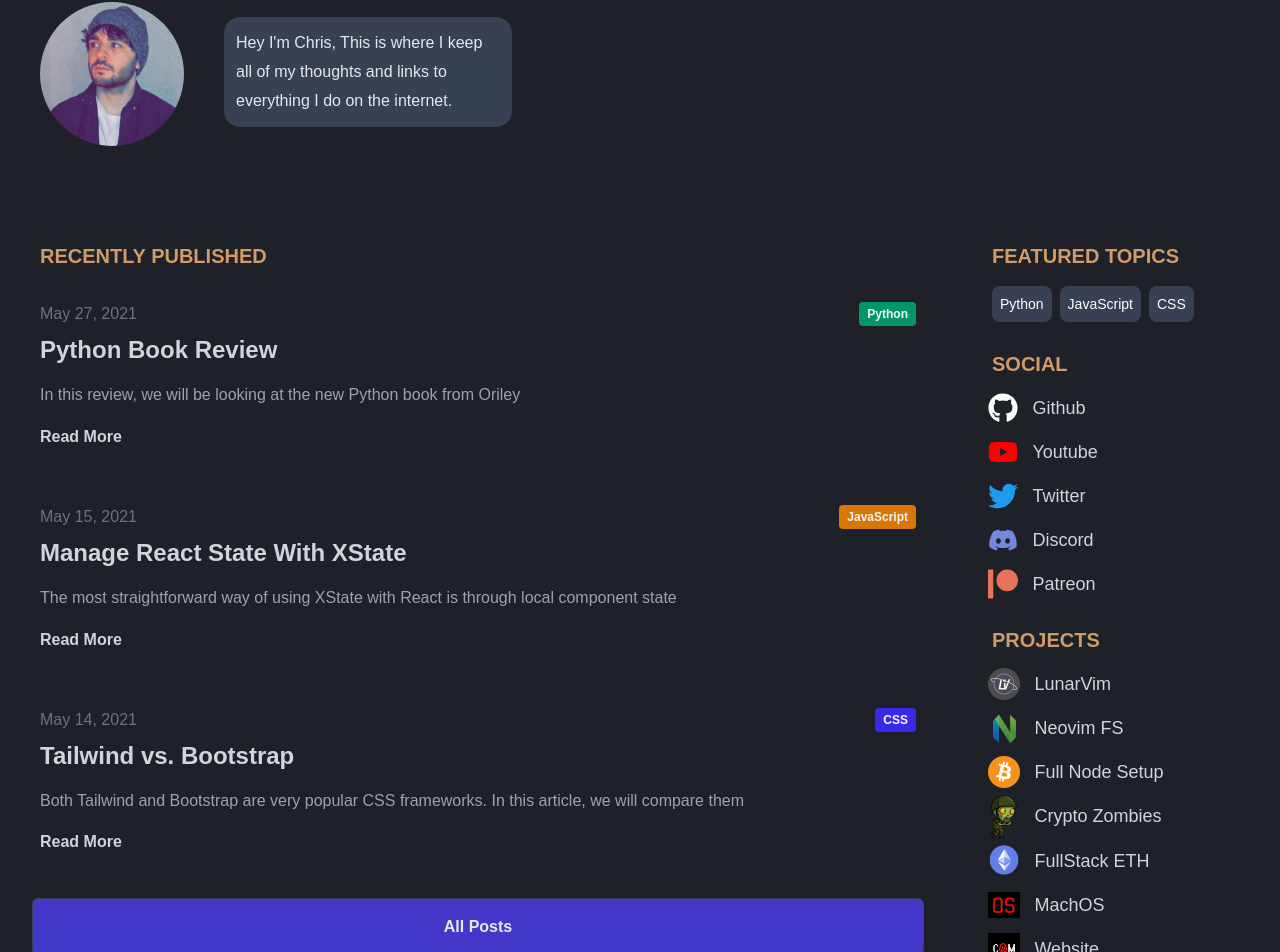
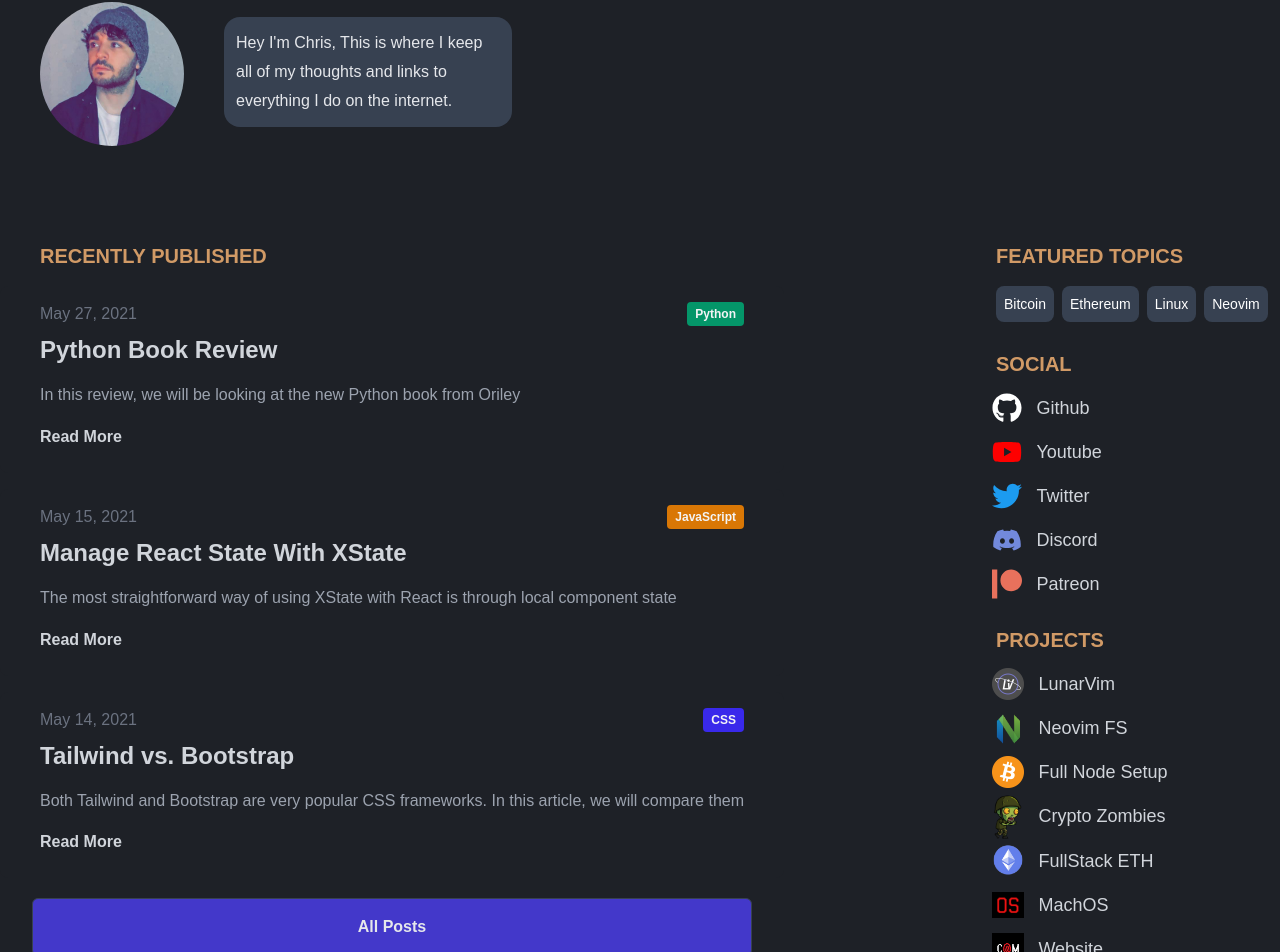
Before and after one commit to ChristianChiarulli/old_website, a Next.js app: page / in a window 1280 px wide. Shown: the part 166-1118 px from the top of the page. Built offline with nearby package versions, Linux system fonts and the light colour scheme.

Commit message:
finish porting most of the css

```diff
--- a/pages/index.js
+++ b/pages/index.js
@@ -5,58 +5,47 @@ import { getPosts } from '@/lib/posts'
 import CategoryList from '@/components/CategoryList'
 import SocialList from '@/components/SocialList'
 import ProjectList from '@/components/ProjectList'
+import styles from '@/styles/home.module.css'
 
 export default function HomePage({ posts }) {
   return (
     <Layout>
-      <div className=' flex-col justify-between'>
-        <div className='flex-col'>
-          <div className='flex relative py-4 container mx-auto justify-start'>
-            <div className='px-10 text-gray-200 w-56'>
-              <div>
+      <div className={styles.home__container}>
+        <div className={styles.home__image__container}>
           <img
-                  className='w-40 rounded-full'
+            className={styles.home__image}
             src='/site/me.jpg'
             alt='LunarVim'
           />
         </div>
-            </div>
         <div>
-              <p className='bg-gray-700 p-3 rounded-2xl text-gray-200 w-72'>
-                Hey I'm Chris, This is where I keep all of my thoughts and links
-                to everything I do on the internet.
+          <p className={styles.home__intro}>
+            Hey I'm Chris, This is where I keep all of my thoughts and links to
+            everything I do on the internet.
           </p>
         </div>
       </div>
-          <div className='flex'>
-            <div className='f9 flex-col'>
-              <h1 className='text-xl pt-20 px-10 font-bold'>
-                RECENTLY PUBLISHED
-              </h1>
-              <div className='flex w-full flex-col'>
+      <div className={styles.home__post__container}>
+        <div>
+          <h1 className={styles.home__post__title}>RECENTLY PUBLISHED</h1>
+          <div className={styles.home__post__list}>
             {posts.map((post, index) => (
               <Post key={index} post={post} />
             ))}
           </div>
           <Link href='/blog'>
-                <div className='px-8'>
-                  <a className='block px-10 text-center cursor-pointer border font-bold border-gray-700 text-gray-200 rounded-md py-4 my-5 transition duration-500 ease select-none hover:text-white bg-indigo-700 hover:bg-indigo-600 focus:outline-none focus:shadow-outline w-full'>
-                    All Posts
-                  </a>
+            <div className={styles.home__post__button__wrapper}>
+              <a className={styles.home__post__button}>All Posts</a>
             </div>
           </Link>
         </div>
-            <div className='flex-col'>
-              <div className='flex-shrink-0 justify-end mx-1 my flex-col'>
+        <div>
           <CategoryList
             title='FEATURED TOPICS'
-                  categories={['Python', 'JavaScript', 'CSS']}
+            categories={['Bitcoin', 'Ethereum', 'Linux', 'Neovim']}
           />
           <SocialList />
           <ProjectList />
-              </div>
-            </div>
-          </div>
         </div>
       </div>
     </Layout>
--- a/styles/globals.css
+++ b/styles/globals.css
@@ -45,10 +45,6 @@ p {
   line-height: 1.8;
 }
 
-.f9 {
-  flex-grow: 7;
-}
-
 h1 {
   color: #d19a66;
 }
@@ -57,40 +53,6 @@ h1 {
   background-color: #1e2127;
 }
 
-.container {
-  width: 100%;
-}
-
-@media (min-width: 640px) {
-  .container {
-    max-width: 640px;
-  }
-}
-
-@media (min-width: 768px) {
-  .container {
-    max-width: 768px;
-  }
-}
-
-@media (min-width: 1024px) {
-  .container {
-    max-width: 1024px;
-  }
-}
-
-@media (min-width: 1280px) {
-  .container {
-    max-width: 1280px;
-  }
-}
-
-@media (min-width: 1536px) {
-  .container {
-    max-width: 1280px;
-  }
-}
-
 .date {
   font-weight: 300;
   --tw-text-opacity: 1;
--- /dev/null
+++ b/styles/home.module.css
@@ -0,0 +1,136 @@
+.home__container {
+  display: flex;
+  position: relative;
+  padding-top: 1rem/* 16px */;
+  padding-bottom: 1rem/* 16px */;
+  width: 100%;
+  margin-left: auto;
+  margin-right: auto;
+  justify-content: flex-start;
+}
+
+@media (min-width: 640px) {
+  .home__container {
+    max-width: 640px;
+  }
+}
+
+@media (min-width: 768px) {
+  .home__container {
+    max-width: 768px;
+  }
+}
+
+@media (min-width: 1024px) {
+  .home__container {
+    max-width: 1024px;
+  }
+}
+
+@media (min-width: 1280px) {
+  .home__container {
+    max-width: 1280px;
+  }
+}
+
+@media (min-width: 1536px) {
+  .home__container {
+    max-width: 1280px;
+  }
+}
+
+.home__image__container {
+  padding-left: 2.5rem/* 40px */;
+  padding-right: 2.5rem/* 40px */;
+  width: 14rem/* 224px */;
+}
+
+.home__image {
+  width: 10rem/* 160px */;
+  border-radius: 9999px;
+}
+
+.home__intro {
+  --tw-bg-opacity: 1;
+  background-color: rgba(55, 65, 81, var(--tw-bg-opacity));
+  padding: 0.75rem/* 12px */;
+  border-radius: 1rem/* 16px */;
+  --tw-text-opacity: 1;
+  color: rgba(229, 231, 235, var(--tw-text-opacity));
+  width: 18rem/* 288px */;
+}
+
+.home__post__container {
+  display: flex;
+  /* flex-grow: 7; */
+  justify-content: space-between;
+}
+
+.home__post__title {
+  font-size: 1.25rem/* 20px */;
+  line-height: 1.75rem/* 28px */;
+  padding-top: 5rem/* 80px */;
+  padding-left: 2.5rem/* 40px */;
+  padding-right: 2.5rem/* 40px */;
+  font-weight: 700;
+}
+
+.home__post__list {
+  display: flex;
+  width: 100%;
+  flex-direction: column;
+}
+
+.home__post__button__wrapper {
+  padding-left: 2rem/* 32px */;
+  padding-right: 2rem/* 32px */;
+}
+
+.home__post__button {
+  display: block;
+  padding-left: 2.5rem/* 40px */;
+  padding-right: 2.5rem/* 40px */;
+  text-align: center;
+  cursor: pointer;
+  border-width: 1px;
+  font-weight: 700;
+  --tw-border-opacity: 1;
+  border-color: rgba(55, 65, 81, var(--tw-border-opacity));
+  --tw-text-opacity: 1;
+  color: rgba(229, 231, 235, var(--tw-text-opacity));
+  border-radius: 0.375rem/* 6px */;
+  padding-top: 1rem/* 16px */;
+  padding-bottom: 1rem/* 16px */;
+  margin-top: 1.25rem/* 20px */;
+  margin-bottom: 1.25rem/* 20px */;
+  transition-property: background-color, border-color, color, fill, stroke, opacity, box-shadow, transform, filter, backdrop-filter;
+  transition-timing-function: cubic-bezier(0.4, 0, 0.2, 1);
+  transition-duration: 500ms;
+  user-select: none;
+  --tw-bg-opacity: 1;
+  background-color: rgba(67, 56, 202, var(--tw-bg-opacity));
+  width: 100%;
+}
+
+.home__post__button:hover {
+  --tw-text-opacity: 1;
+  color: rgba(255, 255, 255, var(--tw-text-opacity));
+}
+
+.home__post__button:hover {
+  --tw-bg-opacity: 1;
+  background-color: rgba(79, 70, 229, var(--tw-bg-opacity));
+}
+
+.home__post__button:focus {
+  outline: 2px solid transparent;
+  outline-offset: 2px;
+}
+
+.home__sidebar__container {
+  flex-shrink: 0;
+  justify-content: flex-end;
+  margin-left: 0.25rem/* 4px */;
+  margin-right: 0.25rem/* 4px */;
+  flex-direction: column;
+}
```
Also changed, not shown: styles/index.module.css (deleted). Lines whose indentation alone changed are shown as unchanged.
